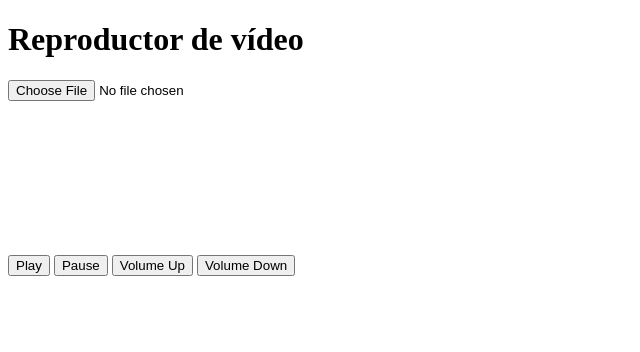
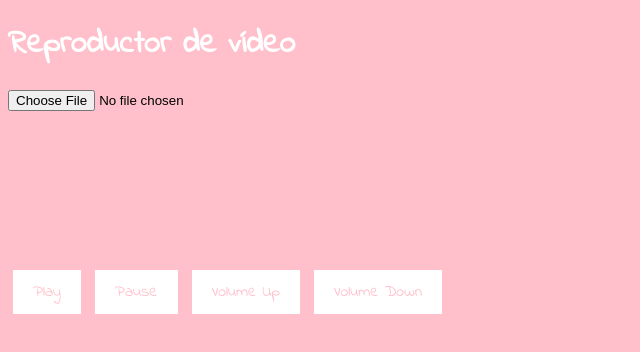
Before and after one commit to lavenderhaze/API, a plain HTML site: page index.html in a window 1280 px wide. Shown: the whole page, without its empty margins (0-640 px from the left). Drawn offline with Linux system fonts and the light colour scheme.

Commit message:
Add files via upload

```diff
--- a/index.html
+++ b/index.html
@@ -3,6 +3,8 @@
 <head>
   <title>Reproductor de vídeo</title>
   <meta charset="UTF-8">
+  <link rel="stylesheet" href="styles.css">
+  <link href="https://fonts.googleapis.com/css2?family=Indie+Flower&display=swap" rel="stylesheet">
 </head>
 <body>
   <h1>Reproductor de vídeo</h1>
--- /dev/null
+++ b/styles.css
@@ -0,0 +1,27 @@
+body {
+    background-color: pink;
+  }
+
+  h1 {
+    color: white;
+    font-family: 'Indie Flower', cursive;
+  }
+
+  .controls-container {
+    background-color: white;
+    padding: 20px;
+    border-radius: 10px;
+    text-align: center;
+    margin-top: 20px;
+  }
+
+  .button {
+    background-color: white;
+    color: pink;
+    border: none;
+    padding: 10px 20px;
+    margin: 5px;
+    font-size: 16px;
+    font-family: 'Indie Flower', cursive;
+    cursor: pointer;
+  }
```
